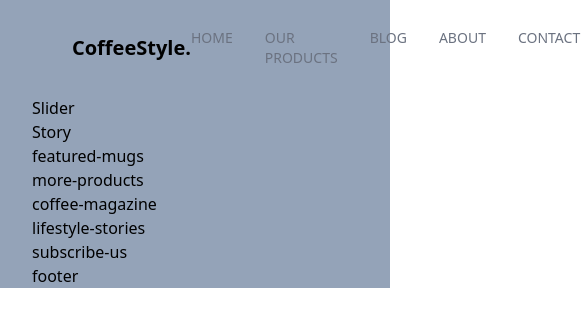
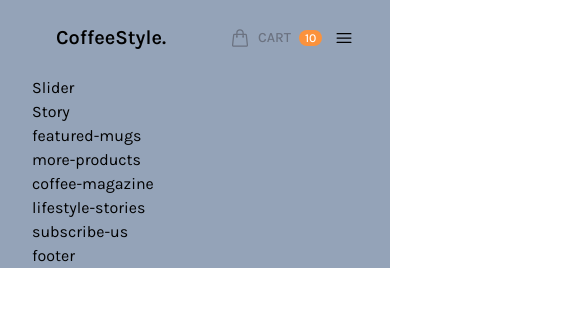
Before and after one commit to quanguit/tailwindCSS, a website: page src/index.html in a window 390 px wide. Shown: the top 326 px of the page, 585 px wide, since content can reach past the window. Drawn offline with nearby package versions, Linux system fonts and the light colour scheme; files that its build step writes are made by us from their sources.

Commit message:
responsive header

```diff
--- a/src/index.html
+++ b/src/index.html
@@ -3,16 +3,18 @@
   <head>
     <meta charset="UTF-8" />
     <meta name="viewport" content="width=device-width, initial-scale=1.0" />
+    <title>CoffeeStyle</title>
     <link href="./output.css" type="text/css" rel="stylesheet" />
+    <script src="./main.js" type="text/javascript" async></script>
   </head>
 
   <body>
     <div id="root">
       <div
-        class="content-wrapper max-w-screen-2xl text-base mx-auto px-8 bg-slate-400"
+        class="content-wrapper font-Karla max-w-screen-2xl text-base mx-auto px-8 bg-slate-400"
       >
-        <header class="py-6 mx-10">
-          <nav class="flex flex-row justify-between items-center">
+        <header class="p-6 mx-auto">
+          <nav class="flex flex-row justify-between items-center relative">
             <div
               class="logo basis-2/6 text-xl font-semibold text-center cursor-pointer"
             >
@@ -20,7 +22,8 @@
             </div>
 
             <ul
-              class="flex flex-row basis-3/6 justify-end gap-8 uppercase text-sm text-gray-500 font-medium"
+              id="ct-top-menu"
+              class="hidden lg:flex basis-3/6 lg:justify-end lg:items-center gap-8 uppercase text-sm text-gray-500 font-medium"
             >
               <li class="ct-top-menu-item">
                 <a href="#">Home</a>
@@ -33,7 +36,7 @@
             </ul>
 
             <ul
-              class="basis-1/6 flex justify-start items-center ml-16 uppercase text-sm text-gray-500 font-medium"
+              class="basis-3/6 lg:basis-2/6 flex justify-end items-center ml-16 uppercase text-sm text-gray-500 font-medium"
             >
               <li class="ct-top-menu-item">
                 <a href="#" class="flex items-center">
@@ -52,10 +55,32 @@
                     />
                   </svg>
                   <span class="mx-2">Cart</span>
-                  <span class="ct-badge-circle bg-orange-400 text-white">10</span>
+                  <span class="ct-badge-circle bg-orange-400 text-white"
+                    >10
+                  </span>
                 </a>
               </li>
             </ul>
+
+            <div
+              class="basis-1/6 lg:hidden flex items-center cursor-pointer px-3 sm:px-8"
+            >
+              <svg
+                xmlns="http://www.w3.org/2000/svg"
+                fill="none"
+                viewBox="0 0 24 24"
+                stroke-width="1.5"
+                stroke="currentColor"
+                class="ct-icon"
+                id="ct-toggle-top-menu-icon"
+              >
+                <path
+                  stroke-linecap="round"
+                  stroke-linejoin="round"
+                  d="M3.75 6.75h16.5M3.75 12h16.5m-16.5 5.25h16.5"
+                />
+              </svg>
+            </div>
           </nav>
         </header>
 
--- a/src/input.css
+++ b/src/input.css
@@ -1,11 +1,17 @@
+@import url('https://fonts.googleapis.com/css2?family=Karla:ital,wght@0,200..800;1,200..800&display=swap');
 @tailwind base;
 @tailwind components;
 @tailwind utilities;
 
 /* ct = custom */
 .ct-top-menu-item {
-  @apply cursor-pointer py-1 hover:text-gray-800 relative after:absolute after:bottom-0 after:left-0 after:bg-light-coffee after:h-0.5 after:w-0 hover:after:w-full after:transition-all after:ease-in-out after:duration-300;
+  @apply cursor-pointer py-1 hover:text-gray-800 relative after:lg:absolute after:lg:bottom-0 after:lg:left-0 after:lg:bg-light-coffee after:lg:h-0.5 after:lg:w-0 hover:after:lg:w-full after:lg:transition-all after:lg:ease-in-out after:lg:duration-300;
 }
+
+.ct-topmenu-expanded {
+  @apply absolute top-10 z-50 w-full bg-white text-center animate-slideDown;
+}
+
 
 .ct-icon {
   @apply w-5 h-5 inline-block;
--- /dev/null
+++ b/src/main.js
@@ -0,0 +1,14 @@
+const topMenu = document.getElementById("ct-top-menu");
+const toggleTopMenuIcon = document.getElementById("ct-toggle-top-menu-icon");
+
+document.addEventListener("click", (e) => {
+  if (toggleTopMenuIcon?.contains(e.target)) {
+    topMenu.classList.toggle("hidden");
+    topMenu.classList.toggle("ct-topmenu-expanded");
+  } else {
+    if (topMenu.classList.contains("ct-topmenu-expanded")) {
+      topMenu.classList.add("hidden");
+      topMenu.classList.remove("ct-topmenu-expanded");
+    }
+  }
+});
--- a/tailwind.config.js
+++ b/tailwind.config.js
@@ -6,6 +6,18 @@ module.exports = {
       colors: {
         "light-coffee": "#C89F94",
       },
+      fontFamily: {
+        Karla: ["Karla", "sans-serif"],
+      },
+      keyframes: {
+         slideDown: {
+          "0%": { transform: "translateY(-100%)" },
+          "100%": { transform: "translateY(0)" },
+         }
+      },
+      animation: {
+        slideDown: "slideDown .4s ease-in-out",
+      }
     },
   },
   plugins: [],
```
